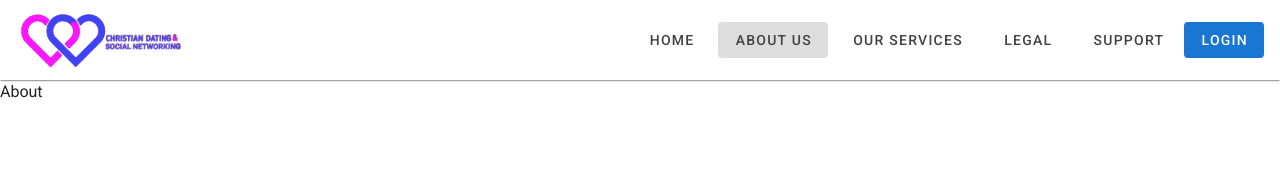
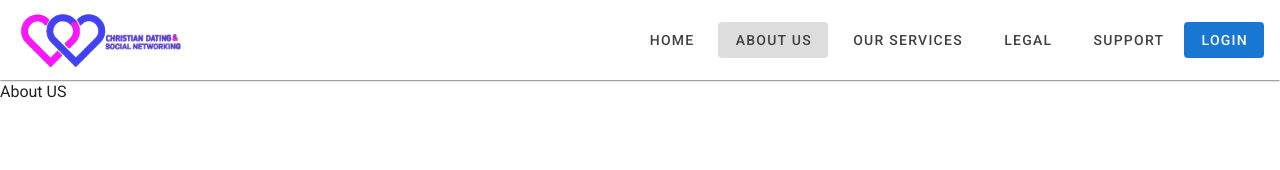
Before and after one commit to symplytheo/christian-dating-site, a Nuxt app: page /about in a window 1280 px wide. Shown: the top 170 px of the page. Built offline with nearby package versions, Linux system fonts and the light colour scheme.

Commit message:
change text

```diff
--- a/pages/about.vue
+++ b/pages/about.vue
@@ -1,5 +1,5 @@
 <template>
-  <div>About</div>
+  <div>About US</div>
 </template>
 
 <script>
```
